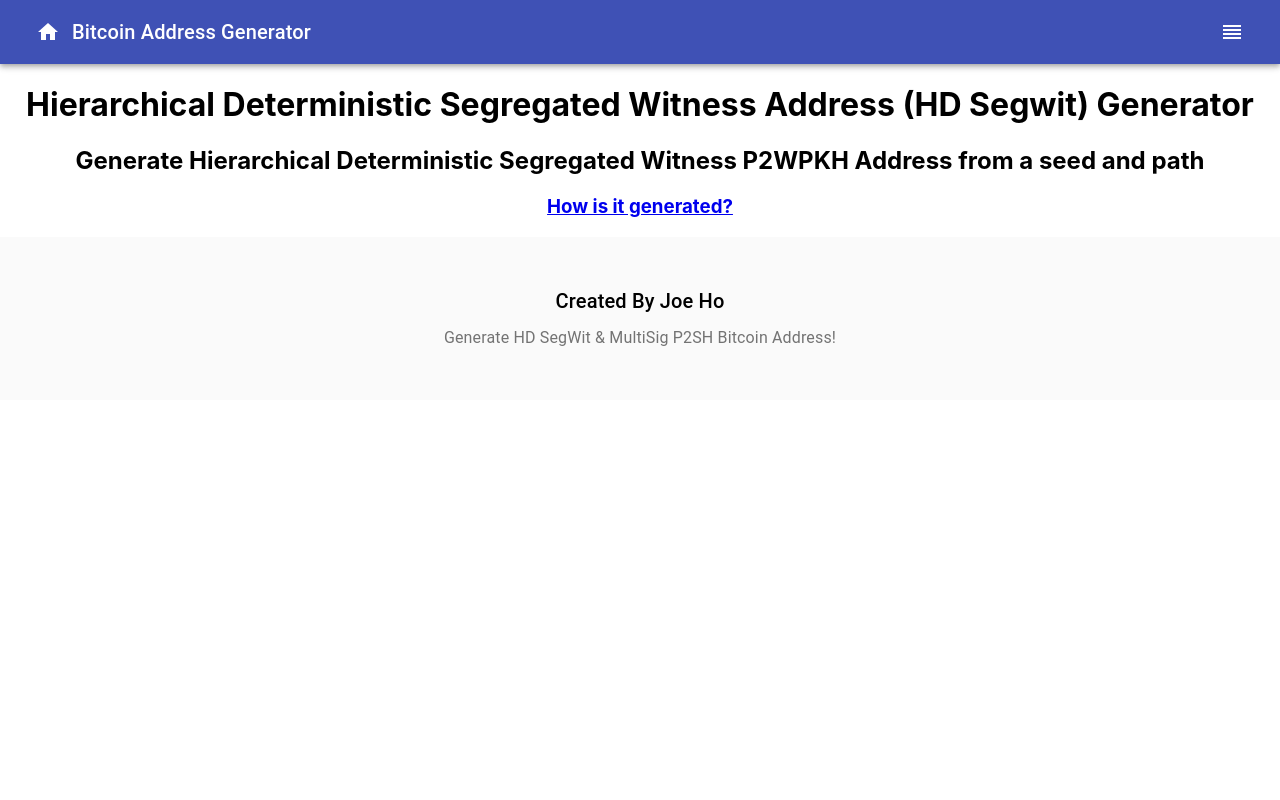
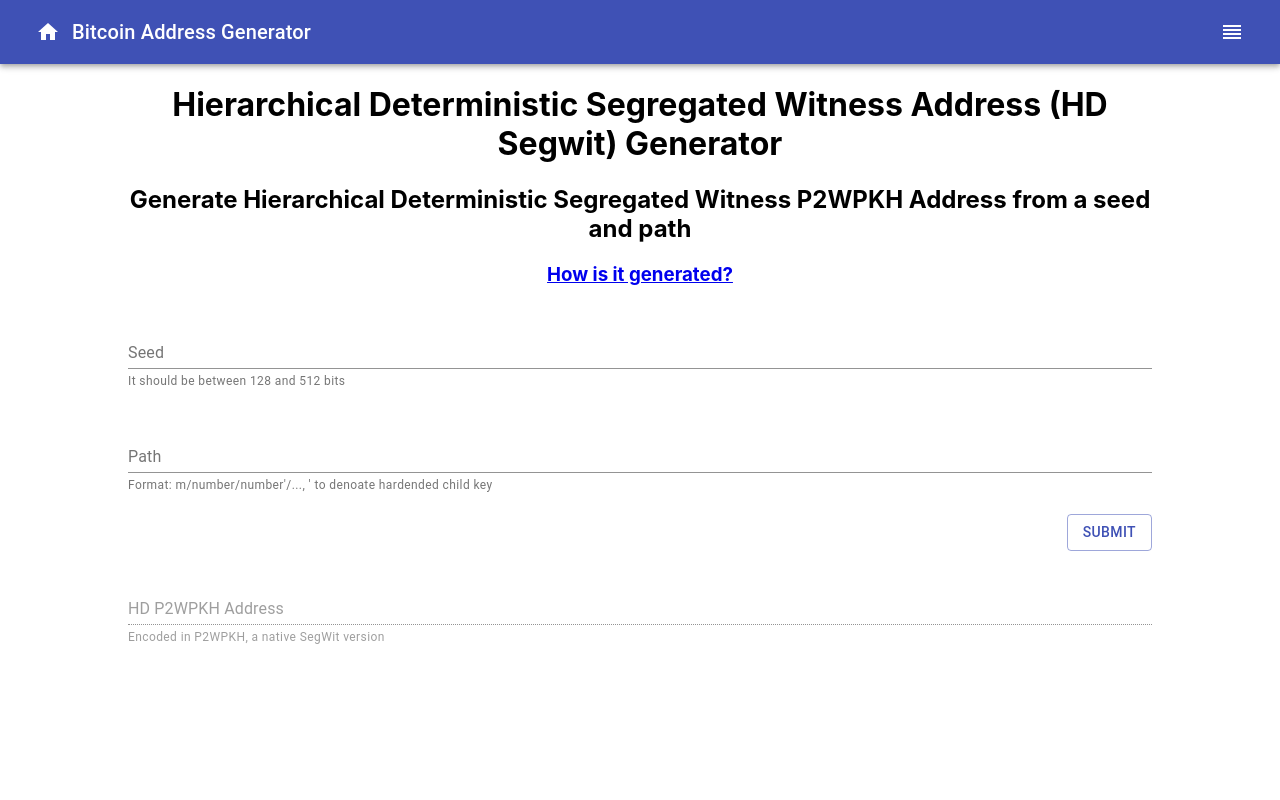
Before and after one commit to JoeHO888/bitcoin-address-generator, a React (Create React App) app: page /hd-generator in a window 1280 px wide. Shown: the top 800 px of the page. Built offline with nearby package versions, Linux system fonts and the light colour scheme.

Commit message:
Add text field buttons to HDGenerator

```diff
--- a/src/App.css
+++ b/src/App.css
@@ -1,38 +1,11 @@
-.App {
+.generator-form {
+  margin-left: 10%;
+  margin-right: 10%;
+  margin-bottom: 20%;
   text-align: center;
 }
 
-.App-logo {
-  height: 40vmin;
-  pointer-events: none;
+.form-field {
+  margin-top: 10px;
+  margin-bottom: 10px;
 }
-
-@media (prefers-reduced-motion: no-preference) {
-  .App-logo {
-    animation: App-logo-spin infinite 20s linear;
-  }
-}
-
-.App-header {
-  background-color: #282c34;
-  min-height: 100vh;
-  display: flex;
-  flex-direction: column;
-  align-items: center;
-  justify-content: center;
-  font-size: calc(10px + 2vmin);
-  color: white;
-}
-
-.App-link {
-  color: #61dafb;
-}
-
-@keyframes App-logo-spin {
-  from {
-    transform: rotate(0deg);
-  }
-  to {
-    transform: rotate(360deg);
-  }
-}
--- a/src/components/HDGenerator/index.tsx
+++ b/src/components/HDGenerator/index.tsx
@@ -1,10 +1,31 @@
-import React from 'react';
+import React, { useState } from 'react';
+import TextField from '@material-ui/core/TextField';
+import Button from '@material-ui/core/Button';
+import Grid from '@material-ui/core/Grid';
+
 import { routes } from "../../routes";
 
 const HDGenerator: React.FC = () => {
 
+    const [seed, setSeed] = useState("");
+    const [path, setPath] = useState("");
+    const [address, setAddress] = useState("");
+
+    const handleSeedChange = (event: React.ChangeEvent<HTMLInputElement>) => {
+        setSeed(event.target.value);
+    };
+
+    const handlePathChange = (event: React.ChangeEvent<HTMLInputElement>) => {
+        setPath(event.target.value);
+    };
+
+    const onSubmit = (event: React.MouseEvent<HTMLElement>) => {
+        event.preventDefault();
+        console.log("Submitted")
+    }
+
     return (
-        <>
+        <div className="generator-form">
             <h1>
                 {routes.hdSegWit.title}
             </h1>
@@ -16,8 +37,60 @@
                     How is it generated?
                 </a>
             </h3>
-        </>
+            <form noValidate autoComplete="off">
+                <Grid container className="form-field">
+                    <Grid item xs={12}>
+                        <TextField
+                            placeholder="Seed to generate HD address"
+                            helperText="It should be between 128 and 512 bits"
+                            fullWidth
+                            value={seed}
+                            onChange={handleSeedChange}
+                            margin="normal"
+                            id="seed"
+                            label="Seed" />
+                    </Grid>
+                </Grid>
+
+                <Grid container className="form-field">
+                    <Grid item xs={12}>
+                        <TextField
+                            placeholder="Example: m/123'/456"
+                            helperText="Format: m/number/number'/..., ' to denoate hardended child key"
+                            fullWidth
+                            value={path}
+                            onChange={handlePathChange}
+                            margin="normal"
+                            id="path"
+                            label="Path" />
+                    </Grid>
+                </Grid>
+
+                <Grid className="form-field" container alignItems="flex-start" justify="flex-end" direction="row">
+                    <Grid item>
+                        <Button
+                            type="submit"
+                            variant="outlined"
+                            color="primary"
+                            onClick={onSubmit}>
+                            Submit
+                </Button>
+
+                    </Grid>
+                </Grid>
+                <Grid container className="form-field">
+                    <Grid item xs={12}>
+                        <TextField
+                            disabled
+                            helperText="Encoded in P2WPKH, a native SegWit version"
+                            fullWidth
+                            value={address}
+                            margin="normal" id="address" label="HD P2WPKH Address" />
+                    </Grid>
+                </Grid>
+            </form>
+        </div>
     )
 }
 
-export { HDGenerator }
+export { HDGenerator };
```
